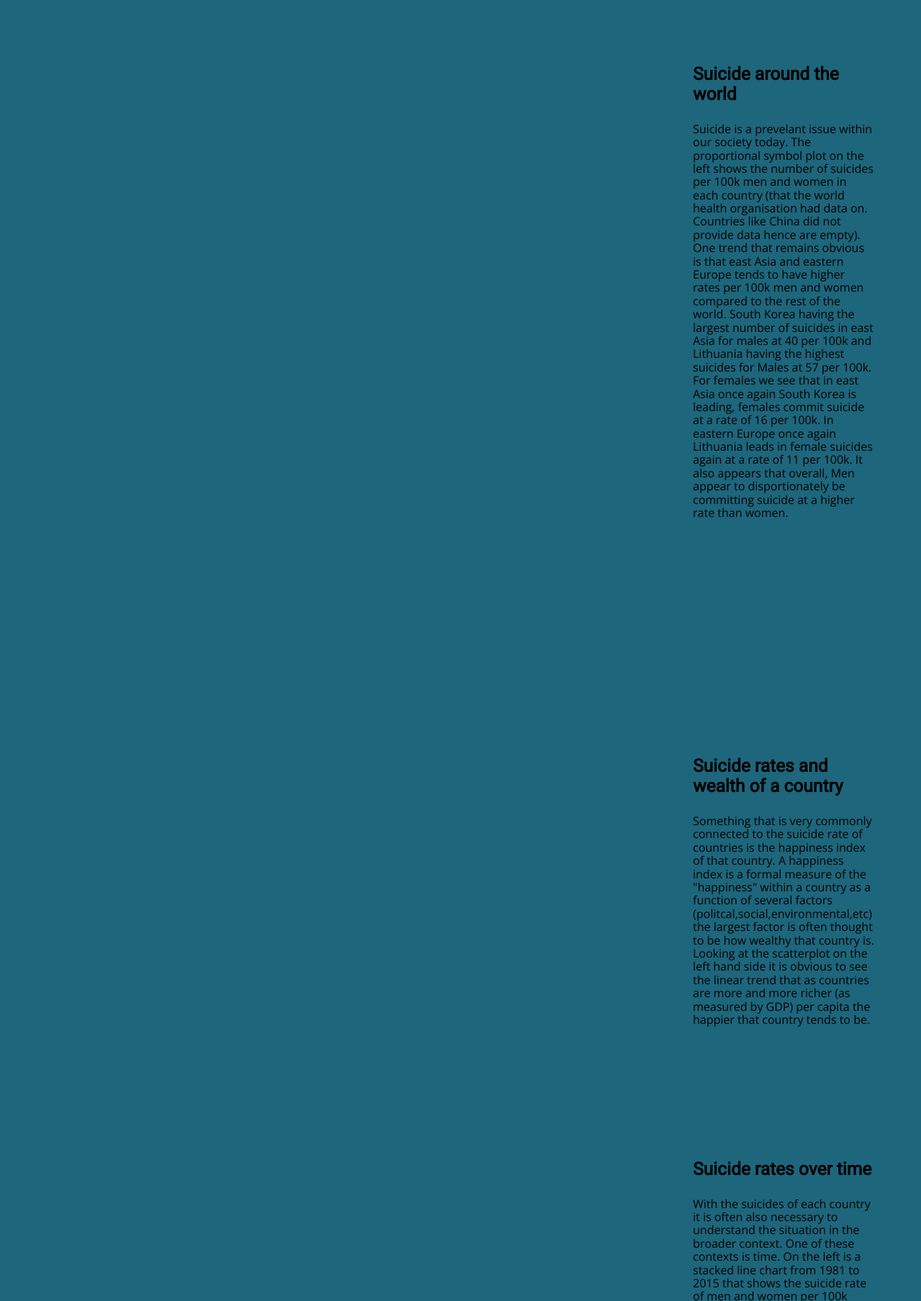
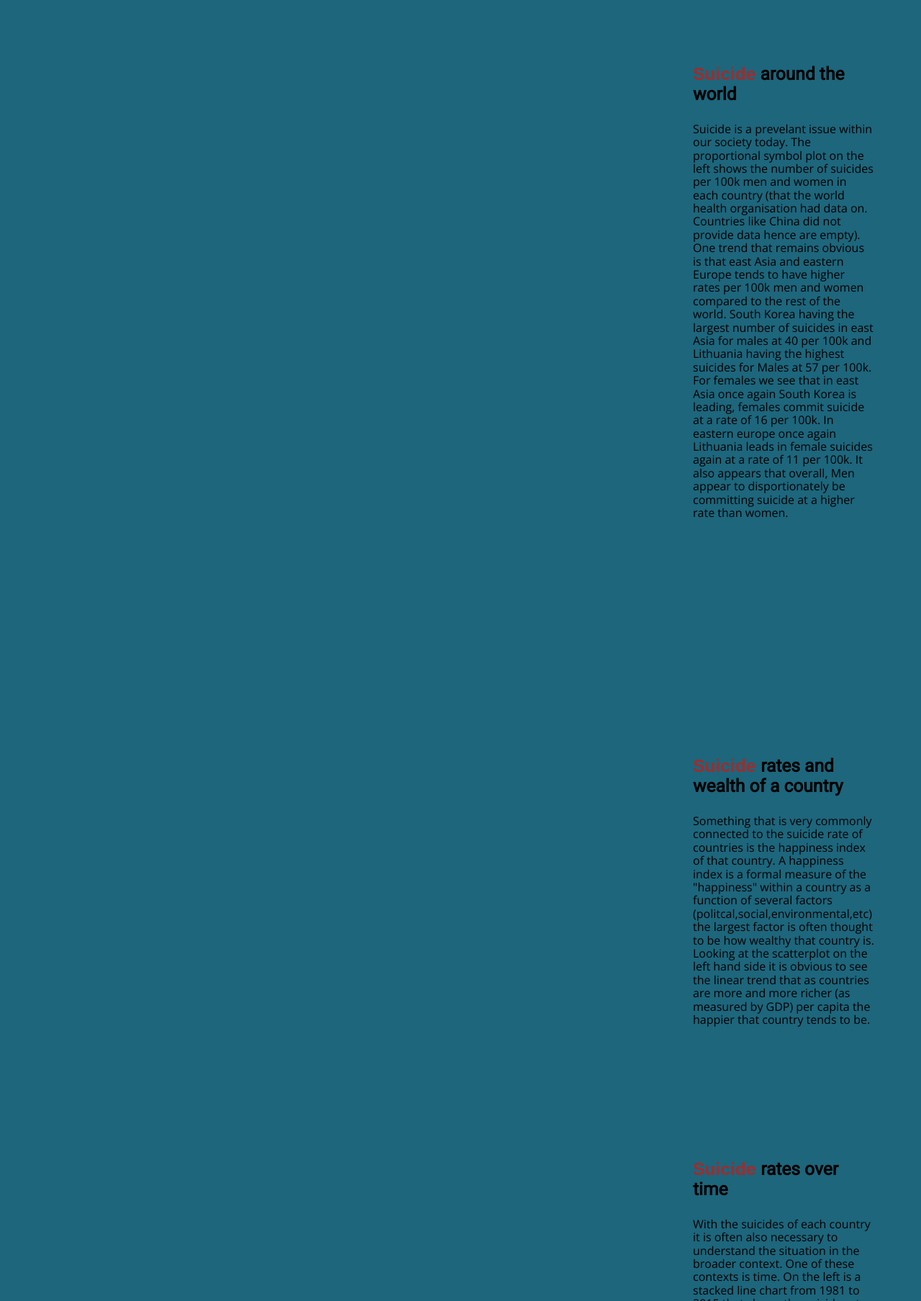
Before and after one commit to PrinceAli6/Data_vis_2, a plain HTML site: page index.html in a window 1280 px wide. Shown: the part 93-1900 px from the top of the page at 72% size. Drawn offline with nearby package versions, Linux system fonts and the light colour scheme; a script that the page names is missing.

Commit message:
Update index.html

```diff
--- a/index.html
+++ b/index.html
@@ -40,7 +40,7 @@
     </div>
     <div class="pure-u-2-5">
         <div id = 'prop_symbol_chart_text'>
-            <p class = 'para_heading'> Suicide around the world </p>
+            <p class = 'para_heading'> <span id="s_text">Suicide</span> around the world </p>
         <p class = 'Main_text'>
             Suicide is a prevelant issue within our society today.
             The proportional symbol plot on the left shows the number
@@ -49,7 +49,7 @@
             One trend that remains obvious is that east Asia and eastern Europe
             tends to have higher rates per 100k men and women compared to the rest of the world. South Korea having the largest number of suicides in east Asia
             for males at 40 per 100k and Lithuania having the highest suicides for Males at 57 per 100k. For females we see that in
-            east Asia once again South Korea is leading, females commit suicide at a rate of 16 per 100k. In eastern Europe once again
+            east Asia once again South Korea is leading, females commit suicide at a rate of 16 per 100k. In eastern europe once again
             Lithuania leads in female suicides again at a rate of 11 per 100k.
             It also appears that overall, Men appear to disportionately be committing suicide at a higher rate than women.
         </p>
@@ -67,7 +67,7 @@
     <div class="pure-u-2-5">
         <!-- Swap begin here -->
         <div id = 'para_2'>
-            <p class = 'para_heading'> Suicide rates and wealth of a country </p>
+            <p class = 'para_heading'> <span id="s_text"> Suicide </span> rates and wealth of a country </p>
             <p class = 'Main_text'>
                 Something that is very commonly connected to the suicide rate of countries is the
                 happiness index of that country. A happiness index is a formal measure of the "happiness" within a country
@@ -86,7 +86,7 @@
     </div>
     <div class="pure-u-2-5">
         <div id="para_3">
-            <p class = 'para_heading'> Suicide rates over time </p>
+            <p class = 'para_heading'>   <span id="s_text"> Suicide </span> rates over time </p>
         <p class="Main_text"> With the suicides of each country it is often also necessary to understand the situation in the broader context.
             One of these contexts is time. On the left is a stacked line chart from 1981 to 2015 that shows the suicide rate of men and women per 100k (filter at bottom).
         The countries in particular that we're looking at are Australia as a baseline from where I live, Finland which is the happiest country in the world, Lithuania which had
```
